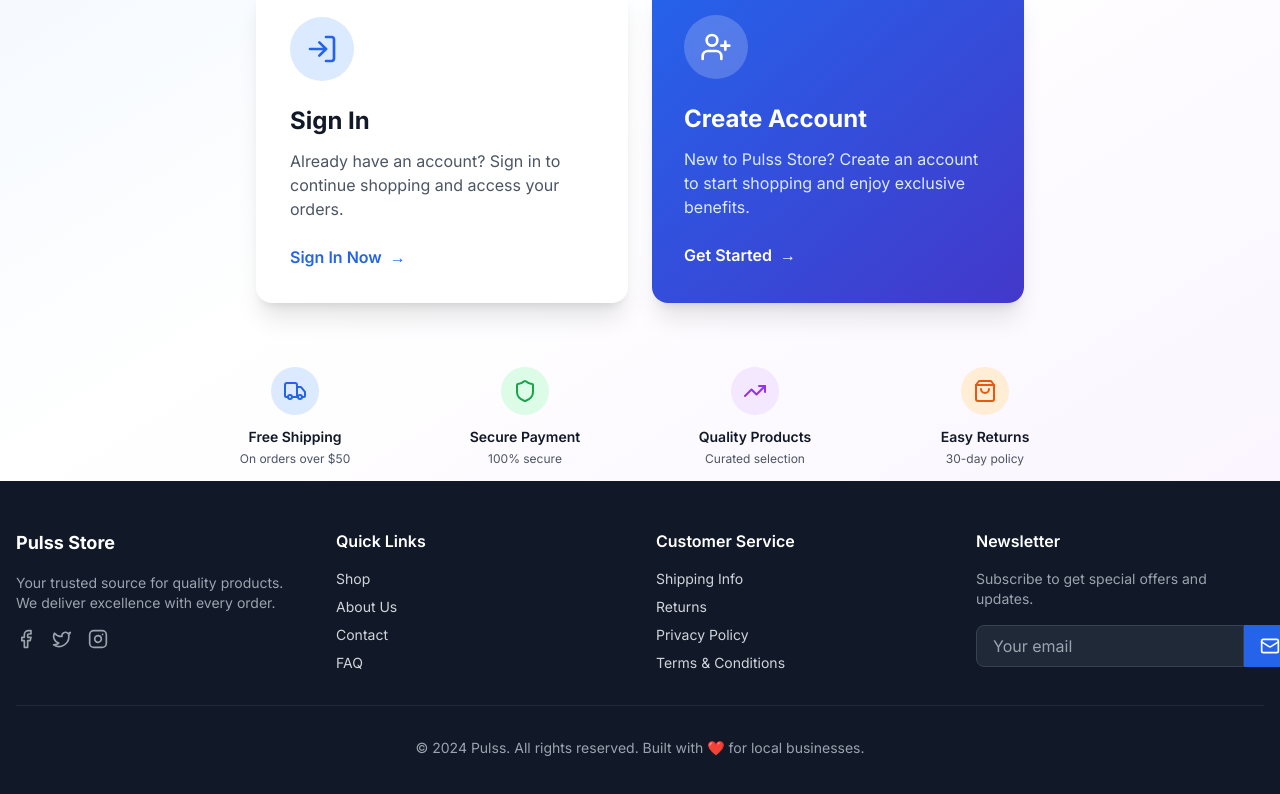
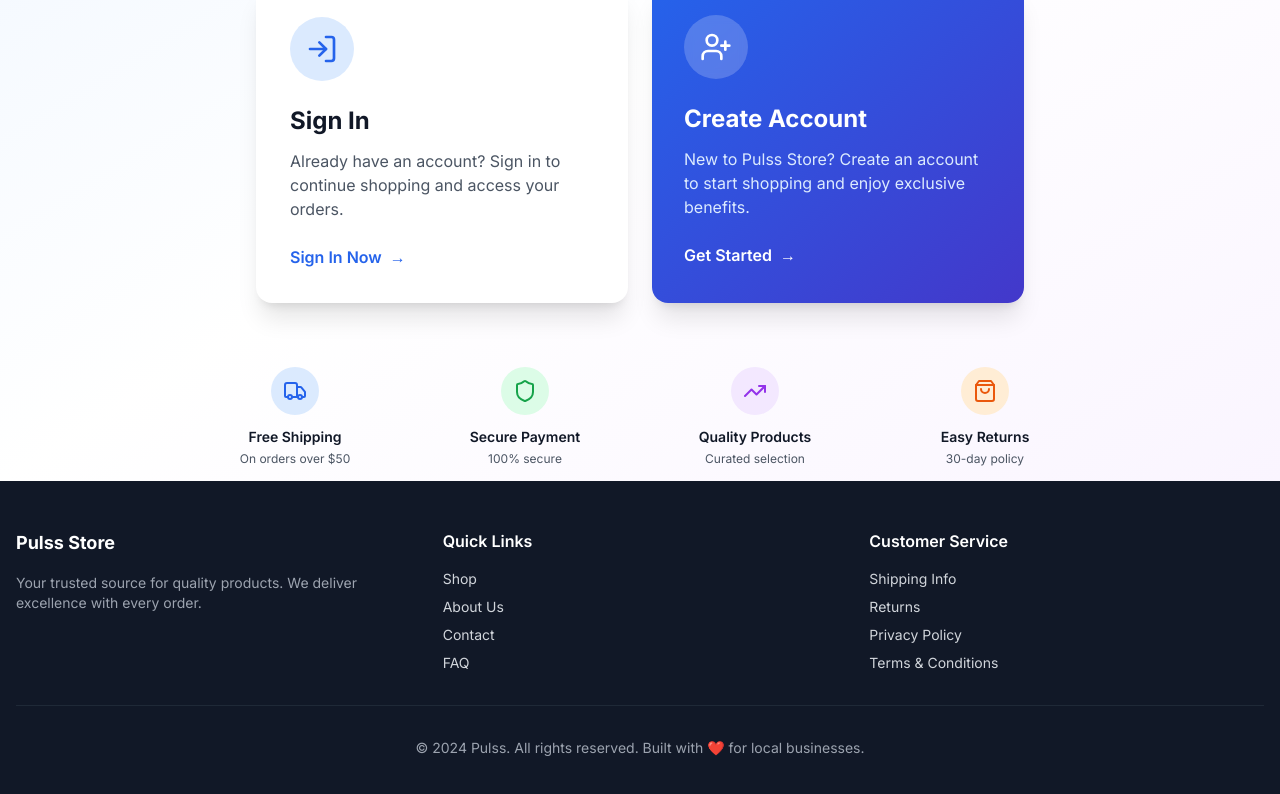
Before and after one commit to kishore28kumar/pulss, a Next.js app in the folder apps/storefront/: page / in a window 1280 px wide. Shown: the part 481-1275 px from the top of the page. Built offline with nearby package versions, Linux system fonts and the light colour scheme.

Commit message:
refactor: simplify error handling in wishlist and header components for cleaner code

```diff
--- a/apps/storefront/src/app/wishlist/page.tsx
+++ b/apps/storefront/src/app/wishlist/page.tsx
@@ -34,7 +34,7 @@
       setTimeout(() => {
         removeFromWishlist(productId);
       }, 500);
-    } catch (error) {
+    } catch {
       // Error handled by useCart hook
     } finally {
       setTimeout(() => {
--- a/apps/storefront/src/components/layout/Footer.tsx
+++ b/apps/storefront/src/components/layout/Footer.tsx
@@ -1,28 +1,16 @@
 import Link from 'next/link';
-import { Facebook, Twitter, Instagram, Mail } from 'lucide-react';
 
 export default function Footer() {
   return (
     <footer className="bg-gray-900 text-gray-300">
       <div className="container mx-auto px-4 py-12">
-        <div className="grid grid-cols-1 md:grid-cols-4 gap-8">
+        <div className="grid grid-cols-1 md:grid-cols-3 gap-8">
           {/* About */}
           <div>
             <h3 className="text-white font-bold text-lg mb-4">Pulss Store</h3>
             <p className="text-sm text-gray-400 mb-4">
               Your trusted source for quality products. We deliver excellence with every order.
             </p>
-            <div className="flex space-x-4">
-              <a href="#" className="text-gray-400 hover:text-white transition">
-                <Facebook className="w-5 h-5" />
-              </a>
-              <a href="#" className="text-gray-400 hover:text-white transition">
-                <Twitter className="w-5 h-5" />
-              </a>
-              <a href="#" className="text-gray-400 hover:text-white transition">
-                <Instagram className="w-5 h-5" />
-              </a>
-            </div>
           </div>
 
           {/* Quick Links */}
@@ -47,23 +35,6 @@
             </ul>
           </div>
 
-          {/* Newsletter */}
-          <div>
-            <h3 className="text-white font-semibold mb-4">Newsletter</h3>
-            <p className="text-sm text-gray-400 mb-4">
-              Subscribe to get special offers and updates.
-            </p>
-            <div className="flex">
-              <input
-                type="email"
-                placeholder="Your email"
-                className="flex-1 px-4 py-2 rounded-l-lg bg-gray-800 border border-gray-700 focus:outline-none focus:border-blue-600"
-              />
-              <button className="px-4 py-2 bg-blue-600 text-white rounded-r-lg hover:bg-blue-700 transition">
-                <Mail className="w-5 h-5" />
-              </button>
-            </div>
-          </div>
         </div>
 
         {/* Bottom Bar */}
--- a/apps/storefront/src/components/layout/Header.tsx
+++ b/apps/storefront/src/components/layout/Header.tsx
@@ -20,7 +20,7 @@
       try {
         const response = await api.get('/cart');
         return response.data.data;
-      } catch (error) {
+      } catch {
         return { itemCount: 0 };
       }
     },
```
